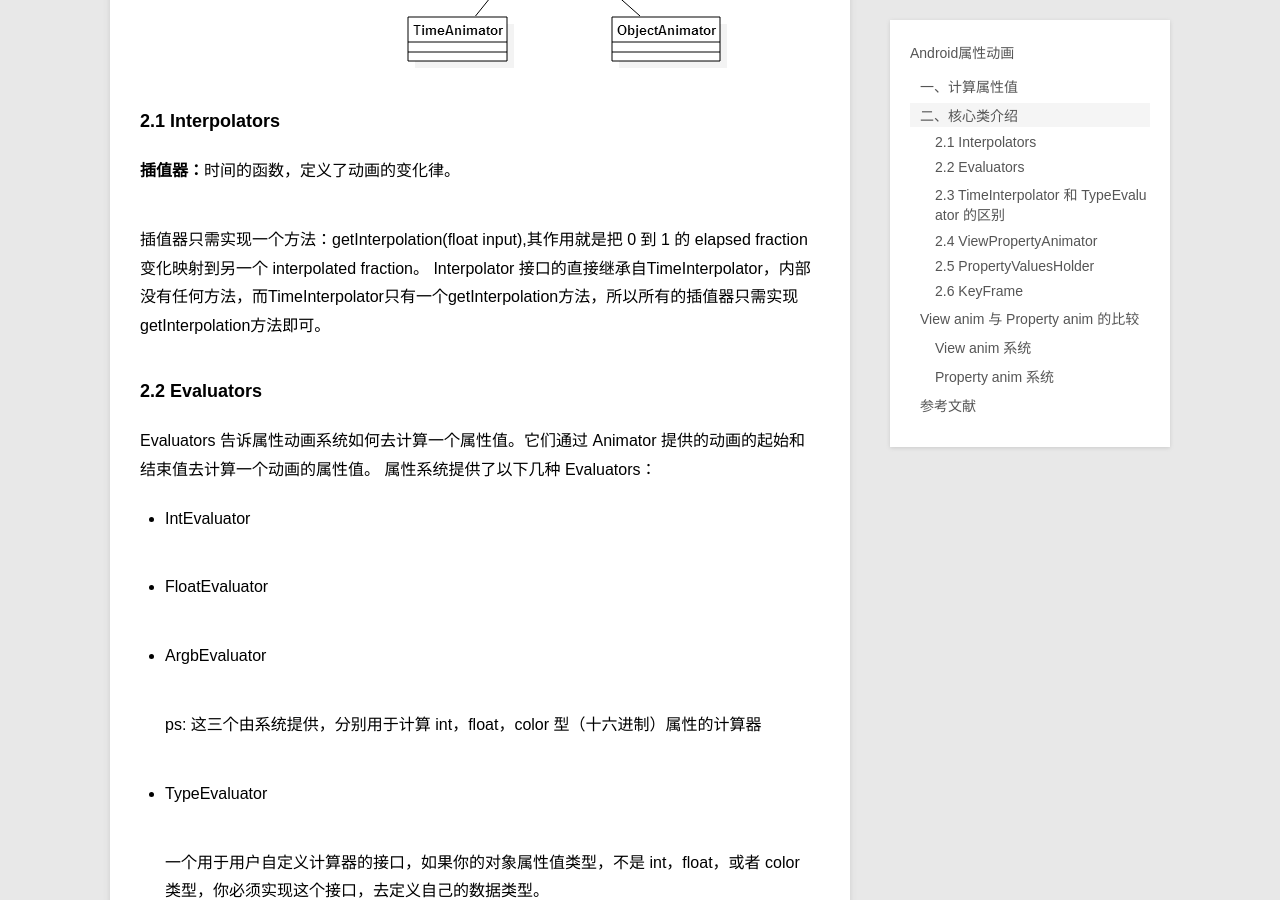
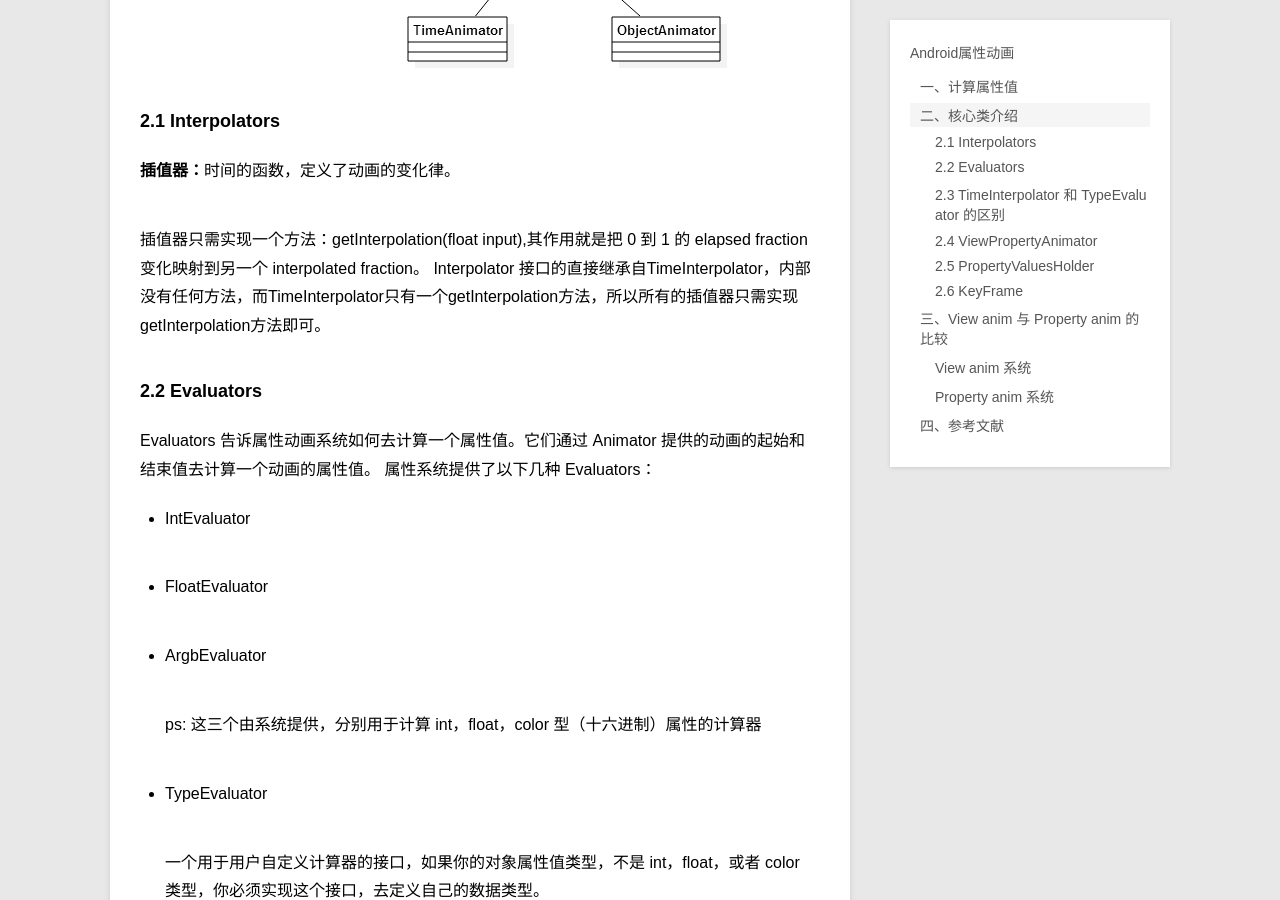
Before and after one commit to lihb/lihb.github.com, a Jekyll site: the page built from _posts/blog/2015-09-23-Android属性动画.md, in a window 1280 px wide and 900 px high, scrolled down 1146 px. Built offline with Jekyll 4.4.1, drawn with Linux system fonts in a browser that asks for light colours; Markdown is read by kramdown in place of the engine named in the settings; some of the changed text lies outside the part shown.

Commit message:
add paragraph title

```diff
--- a/_posts/blog/2015-09-23-Android属性动画.md
+++ b/_posts/blog/2015-09-23-Android属性动画.md
@@ -117,7 +117,7 @@ Keyframe.ofFloat(0f,0f); 第一个参数为：要执行该帧动画的时间节
 
 因此如果你想指定某一特定时间的特定状态，那么简单的使用 ObjectAnimator就满足不了你了，因为，ObjectAnimator.ofInt(....)类似的工厂方法，无法指定特定的时间点的状态。
 
-## View anim 与 Property anim 的比较
+## 三、View anim 与 Property anim 的比较
 
 ### View anim 系统
 
@@ -138,7 +138,7 @@ view animation system 的另一劣势是，其改变的是 View 的绘制效果
 平时使用的简单动画特效，使用 View 动画就可以满足，但是如果你想做的更加复杂，比如背景色的动画，或者不仅是 View，还希望对其它对象添加动画等，那么你就得考虑使用 Property 动画了。
 
 
-## 参考文献
+## 四、参考文献
 
 1. [公共技术点之 Android 动画基础](http://a.codekk.com/detail/Android/lightSky/%E5%85%AC%E5%85%B1%E6%8A%80%E6%9C%AF%E7%82%B9%E4%B9%8B%20Android%20%E5%8A%A8%E7%94%BB%E5%9F%BA%E7%A1%80)
 
```
